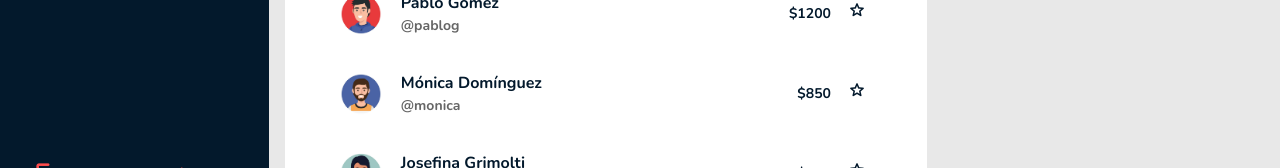
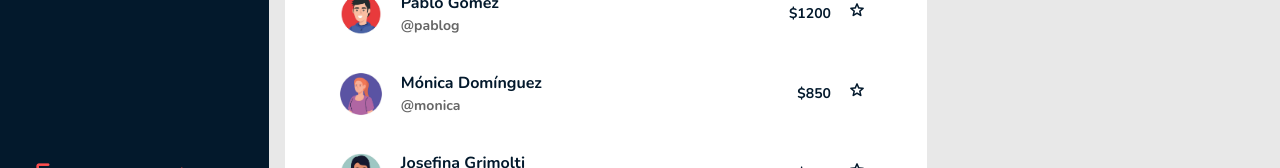
Before and after one commit to Lchiossone2004/TP_HCI, a Vue app in the folder tp-hci-g3/: page /transfer in a window 1280 px wide. Shown: the part 555-723 px from the top of the page. Built offline with nearby package versions, Linux system fonts and the light colour scheme; no server answers; sample sign-in values are in the browser's storage.

Commit message:
Update TransferPage.vue

```diff
--- a/tp-hci-g3/src/pages/TransferPage.vue
+++ b/tp-hci-g3/src/pages/TransferPage.vue
@@ -91,13 +91,13 @@ function getAvatar(n) {
 
 const transferenciasRecientes = ref([
   { id: 1, name: 'Pablo Gomez', alias: '@pablog', avatar: getAvatar(1), amount: '$1200' },
-  { id: 2, name: 'Mónica Domínguez', alias: '@monica', avatar: getAvatar(2), amount: '$850' },
+  { id: 2, name: 'Mónica Domínguez', alias: '@monica', avatar: getAvatar(5), amount: '$850' },
   { id: 3, name: 'Josefina Grimolti', alias: '@josefina', avatar: getAvatar(4), amount: '$430' },
-  { id: 4, name: 'Juan Perez', alias: '@juanp', avatar: getAvatar(3), amount: '$2500' },
+  { id: 4, name: 'Juan Perez', alias: '@juanp', avatar: getAvatar(2), amount: '$2500' },
   { id: 5, name: 'Micaela Trevi', alias: '@micaela', avatar: getAvatar(1), amount: '$1800' },
   { id: 6, name: 'Guillermo Rivas', alias: '@guillermo', avatar: getAvatar(2), amount: '$950' },
   { id: 7, name: 'Flor Margalo', alias: '@flor', avatar: getAvatar(4), amount: '$3200' },
-  { id: 8, name: 'Lucas Martinez', alias: '@lucas', avatar: getAvatar(3), amount: '$1500' }
+  { id: 8, name: 'Lucas Martinez', alias: '@lucas', avatar: getAvatar(1), amount: '$1500' }
 ].slice(0, 15))
 
 const searchQuery = ref('')
```
